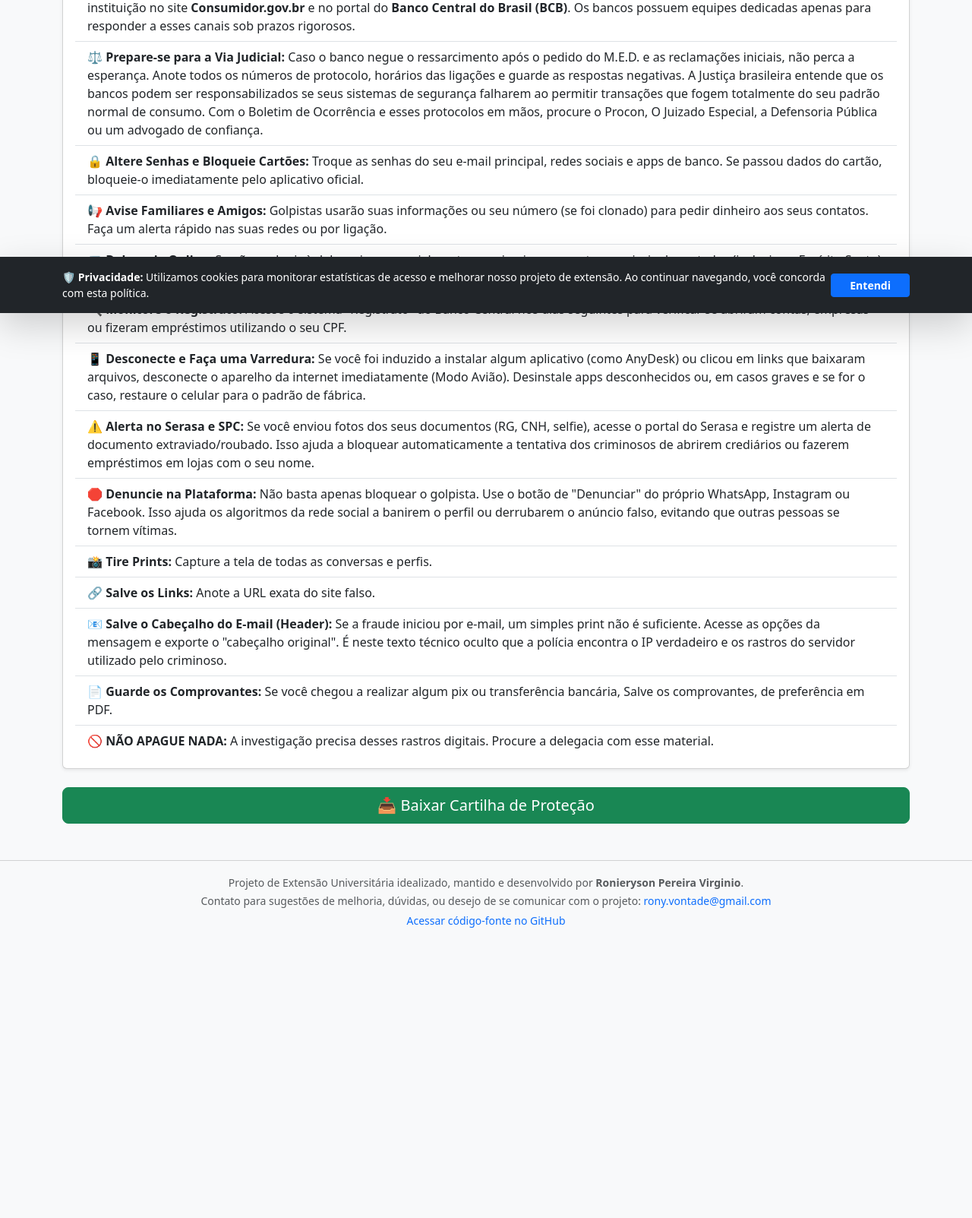
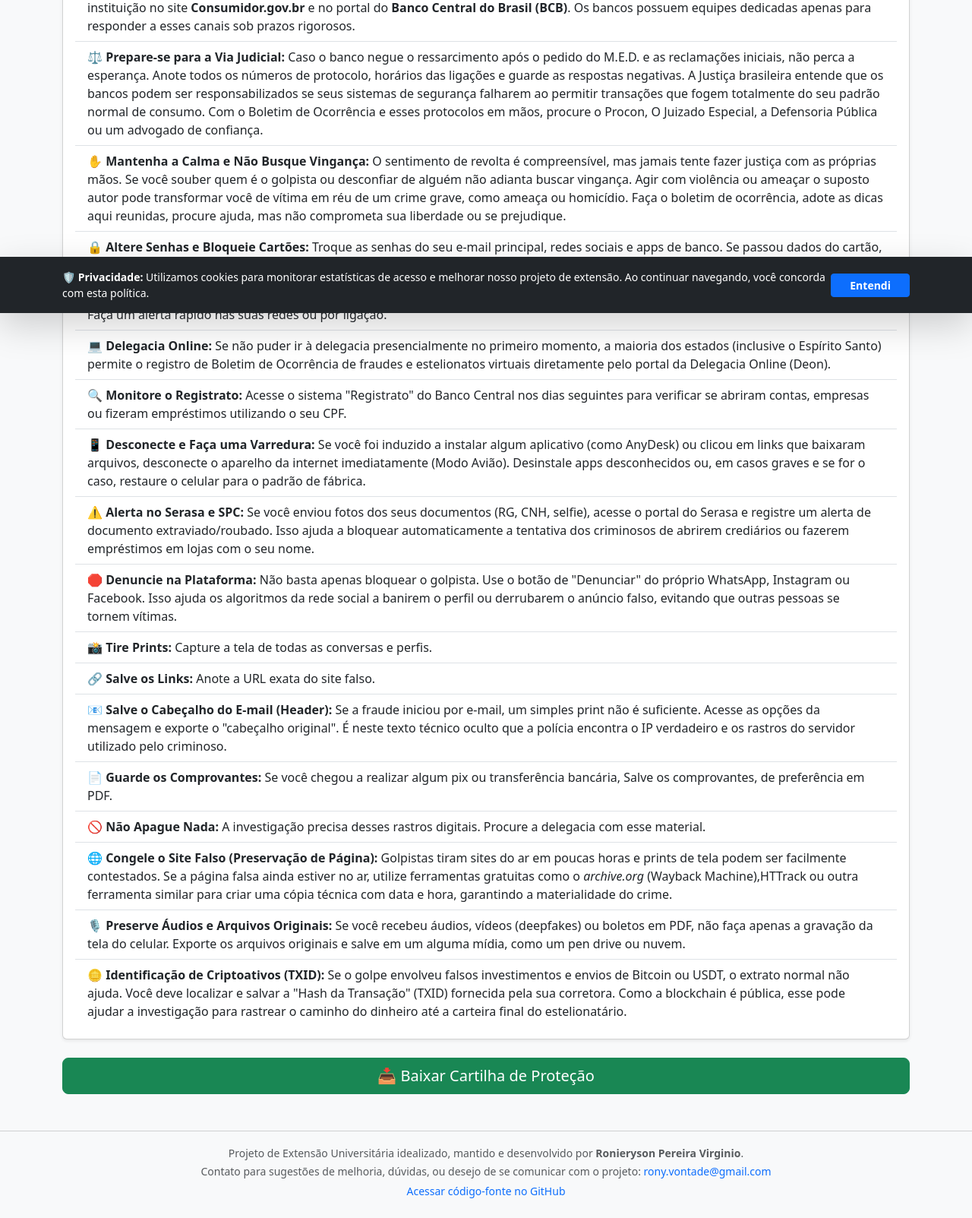
Before and after one commit to ronyvirginio/escudo-cidadao, a Flask app: page / in a window 1280 px wide, after a click on "📝 Como Registrar Ocorrência". Shown: the part 388-1991 px from the top of the page at 76% size. Before the commit the page ends 1609 px from the top, so only its background shows below. Run offline with Flask 3, Linux system fonts and the light colour scheme.

Commit message:
sincronizacao 1

```diff
--- a/templates/index.html
+++ b/templates/index.html
@@ -436,6 +436,7 @@
                             <li class="list-group-item">🏦 <strong>Acione o Banco Imediatamente (M.E.D.):</strong> Se você fez um PIX, ligue para a central oficial do seu banco <strong>no mesmo minuto</strong> e exija a abertura do <strong>Mecanismo Especial de Devolução (MED)</strong>. O banco tentará bloquear o dinheiro na conta do golpista. Cada segundo conta.</li>
                             <li class="list-group-item">🏛️ <strong>Escale a Reclamação Oficialmente:</strong> Se o banco negar o ressarcimento via telefone, não desista. Abra uma reclamação formal contra a instituição no site <strong>Consumidor.gov.br</strong> e no portal do <strong>Banco Central do Brasil (BCB)</strong>. Os bancos possuem equipes dedicadas apenas para responder a esses canais sob prazos rigorosos.</li>
                             <li class="list-group-item">⚖️ <strong>Prepare-se para a Via Judicial:</strong> Caso o banco negue o ressarcimento após o pedido do M.E.D. e as reclamações iniciais, não perca a esperança. Anote todos os números de protocolo, horários das ligações e guarde as respostas negativas. A Justiça brasileira entende que os bancos podem ser responsabilizados se seus sistemas de segurança falharem ao permitir transações que fogem totalmente do seu padrão normal de consumo. Com o Boletim de Ocorrência e esses protocolos em mãos, procure o Procon, O Juizado Especial, a Defensoria Pública ou um advogado de confiança.</li>
+                            <li class="list-group-item">✋ <strong>Mantenha a Calma e Não Busque Vingança:</strong> O sentimento de revolta é compreensível, mas jamais tente fazer justiça com as próprias mãos. Se você souber quem é o golpista ou desconfiar de alguém não adianta buscar vingança. Agir com violência ou ameaçar o suposto autor pode transformar você de vítima em réu de um crime grave, como ameaça ou homicídio. Faça o boletim de ocorrência, adote as dicas aqui reunidas, procure ajuda, mas não comprometa sua liberdade ou se prejudique.</li>
                             <li class="list-group-item">🔒 <strong>Altere Senhas e Bloqueie Cartões:</strong> Troque as senhas do seu e-mail principal, redes sociais e apps de banco. Se passou dados do cartão, bloqueie-o imediatamente pelo aplicativo oficial.</li>
                             <li class="list-group-item">📢 <strong>Avise Familiares e Amigos:</strong> Golpistas usarão suas informações ou seu número (se foi clonado) para pedir dinheiro aos seus contatos. Faça um alerta rápido nas suas redes ou por ligação.</li>
                             <li class="list-group-item">💻 <strong>Delegacia Online:</strong> Se não puder ir à delegacia presencialmente no primeiro momento, a maioria dos estados (inclusive o Espírito Santo) permite o registro de Boletim de Ocorrência de fraudes e estelionatos virtuais diretamente pelo portal da Delegacia Online (Deon).</li>
@@ -447,7 +448,10 @@
                             <li class="list-group-item">🔗 <strong>Salve os Links:</strong> Anote a URL exata do site falso.</li>
                             <li class="list-group-item">📧 <strong>Salve o Cabeçalho do E-mail (Header):</strong> Se a fraude iniciou por e-mail, um simples print não é suficiente. Acesse as opções da mensagem e exporte o "cabeçalho original". É neste texto técnico oculto que a polícia encontra o IP verdadeiro e os rastros do servidor utilizado pelo criminoso.</li>
                             <li class="list-group-item">📄 <strong>Guarde os Comprovantes:</strong> Se você chegou a realizar algum pix ou transferência bancária, Salve os comprovantes, de preferência em PDF.</li>
-                            <li class="list-group-item">🚫 <strong>NÃO APAGUE NADA:</strong> A investigação precisa desses rastros digitais. Procure a delegacia com esse material.</li>
+                            <li class="list-group-item">🚫 <strong>Não Apague Nada:</strong> A investigação precisa desses rastros digitais. Procure a delegacia com esse material.</li>
+                            <li class="list-group-item">🌐 <strong>Congele o Site Falso (Preservação de Página):</strong> Golpistas tiram sites do ar em poucas horas e prints de tela podem ser facilmente contestados. Se a página falsa ainda estiver no ar, utilize ferramentas gratuitas como o <em>archive.org</em> (Wayback Machine),HTTrack ou outra ferramenta similar para criar uma cópia técnica com data e hora, garantindo a materialidade do crime.</li>
+                            <li class="list-group-item">🎙️ <strong>Preserve Áudios e Arquivos Originais:</strong> Se você recebeu áudios, vídeos (deepfakes) ou boletos em PDF, não faça apenas a gravação da tela do celular. Exporte os arquivos originais e salve em um alguma mídia, como um pen drive ou nuvem. </li>
+                            <li class="list-group-item">🪙 <strong>Identificação de Criptoativos (TXID):</strong> Se o golpe envolveu falsos investimentos e envios de Bitcoin ou USDT, o extrato normal não ajuda. Você deve localizar e salvar a "Hash da Transação" (TXID) fornecida pela sua corretora. Como a blockchain é pública, esse pode ajudar a investigação para rastrear o caminho do dinheiro até a carteira final do estelionatário.</li>
                         </ul>
                     </div>
                 </div>
```
